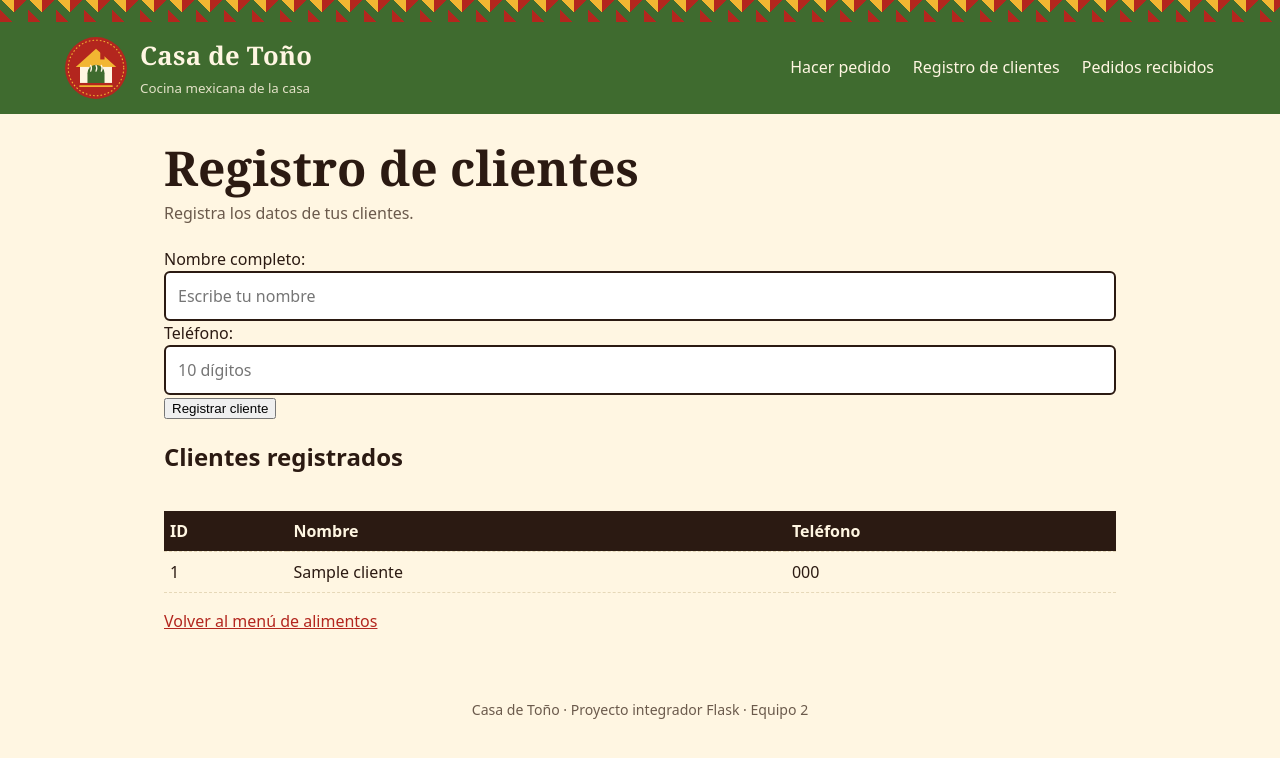
After one commit to Anchys99/Casa-de-to-o-Pedido-de-comida-, a Flask app: page /clientes in a window 1280 px wide. The commit adds this page. Shown: the top 758 px of the page. Run offline with Flask 3, Linux system fonts and the light colour scheme; tables that the repository leaves empty hold one stand-in row (values such as "Sample post").

Commit message:
Integracion de SQLite y registro de clientes

```diff
--- a/app.py
+++ b/app.py
@@ -1,40 +1,213 @@
 import re
+import sqlite3
 from datetime import datetime
 from flask import Flask, render_template, request, redirect, url_for
 
 app = Flask(__name__)
 
+# ---------------------------------
+# CONFIGURACION DEL MENU
+# ---------------------------------
+
 MENU = [
-    {"id": "pozole",     "nombre": "Pozole rojo",        "desc": "Maíz cacahuazintle, cerdo, lechuga y rábano", "precio": 95, "cat": "Platillos"},
-    {"id": "sopes",      "nombre": "Sopes (3 pzas)",     "desc": "Frijol, carne a elegir, queso y crema",       "precio": 70, "cat": "Platillos"},
-    {"id": "enchiladas", "nombre": "Enchiladas verdes",  "desc": "Pollo, salsa verde, crema y queso fresco",   "precio": 85, "cat": "Platillos"},
-    {"id": "tostadas",   "nombre": "Tostadas de tinga",  "desc": "Tinga de pollo, lechuga y aguacate",          "precio": 60, "cat": "Platillos"},
-    {"id": "quesadillas","nombre": "Quesadillas (3)",    "desc": "Masa azul con queso Oaxaca",                  "precio": 65, "cat": "Platillos"},
-    {"id": "tamales",    "nombre": "Tamal oaxaqueño",    "desc": "Mole negro con pollo, hoja de plátano",       "precio": 35, "cat": "Platillos"},
-    {"id": "horchata",   "nombre": "Agua de horchata",   "desc": "Vaso grande, con canela",                     "precio": 35, "cat": "Bebidas"},
-    {"id": "cafe",       "nombre": "Café de olla",       "desc": "Piloncillo y canela",                         "precio": 30, "cat": "Bebidas"},
-    {"id": "atole",      "nombre": "Atole de vainilla",  "desc": "Caliente, espeso y dulce",                    "precio": 30, "cat": "Bebidas"},
+    {"id": "pozole", "nombre": "Pozole rojo",
+     "desc": "Maíz cacahuazintle, cerdo, lechuga y rábano",
+     "precio": 95, "cat": "Platillos"},
+
+    {"id": "sopes", "nombre": "Sopes (3 pzas)",
+     "desc": "Frijol, carne a elegir, queso y crema",
+     "precio": 70, "cat": "Platillos"},
+
+    {"id": "enchiladas", "nombre": "Enchiladas verdes",
+     "desc": "Pollo, salsa verde, crema y queso fresco",
+     "precio": 85, "cat": "Platillos"},
+
+    {"id": "tostadas", "nombre": "Tostadas de tinga",
+     "desc": "Tinga de pollo, lechuga y aguacate",
+     "precio": 60, "cat": "Platillos"},
+
+    {"id": "quesadillas", "nombre": "Quesadillas (3)",
+     "desc": "Masa azul con queso Oaxaca",
+     "precio": 65, "cat": "Platillos"},
+
+    {"id": "tamales", "nombre": "Tamal oaxaqueño",
+     "desc": "Mole negro con pollo, hoja de plátano",
+     "precio": 35, "cat": "Platillos"},
+
+    {"id": "horchata", "nombre": "Agua de horchata",
+     "desc": "Vaso grande, con canela",
+     "precio": 35, "cat": "Bebidas"},
+
+    {"id": "cafe", "nombre": "Café de olla",
+     "desc": "Piloncillo y canela",
+     "precio": 30, "cat": "Bebidas"},
+
+    {"id": "atole", "nombre": "Atole de vainilla",
+     "desc": "Caliente, espeso y dulce",
+     "precio": 30, "cat": "Bebidas"},
 ]
+
 PRECIOS = {p["id"]: p for p in MENU}
 ENVIO = 30
-PAGOS = {"efectivo": "Efectivo", "tarjeta": "Tarjeta", "transferencia": "Transferencia"}
-SUCURSALES = ["Centro", "Coyoacán", "Polanco", "Tlalpan", "Satélite"]
 
-PEDIDOS = []
+PAGOS = {
+    "efectivo": "Efectivo",
+    "tarjeta": "Tarjeta",
+    "transferencia": "Transferencia"
+}
 
+SUCURSALES = ["Centro", "Coyoacán", "Polanco",
+              "Tlalpan", "Satélite"]
+
+
+# ---------------------------------
+# CONEXION CON SQLITE
+# ---------------------------------
+
+def conectar():
+    conexion = sqlite3.connect("database.db")
+    conexion.row_factory = sqlite3.Row
+    conexion.execute("PRAGMA foreign_keys = ON")
+    return conexion
+
+
+# ---------------------------------
+# CREAR BASE DE DATOS Y TABLAS
+# ---------------------------------
+
+def crear_base_datos():
+
+    conexion = conectar()
+
+    conexion.execute("""
+        CREATE TABLE IF NOT EXISTS clientes (
+            id INTEGER PRIMARY KEY AUTOINCREMENT,
+            nombre TEXT NOT NULL,
+            telefono TEXT NOT NULL UNIQUE
+        )
+    """)
+
+    conexion.execute("""
+        CREATE TABLE IF NOT EXISTS pedidos (
+            id INTEGER PRIMARY KEY AUTOINCREMENT,
+            folio TEXT UNIQUE,
+            fecha TEXT NOT NULL,
+            cliente_id INTEGER NOT NULL,
+            sucursal TEXT NOT NULL,
+            entrega TEXT NOT NULL,
+            direccion TEXT,
+            pago TEXT NOT NULL,
+            notas TEXT,
+            subtotal REAL NOT NULL,
+            envio REAL NOT NULL,
+            total REAL NOT NULL,
+            FOREIGN KEY (cliente_id)
+                REFERENCES clientes(id)
+        )
+    """)
+
+    conexion.execute("""
+        CREATE TABLE IF NOT EXISTS detalle_pedidos (
+            id INTEGER PRIMARY KEY AUTOINCREMENT,
+            pedido_id INTEGER NOT NULL,
+            producto_id TEXT NOT NULL,
+            nombre TEXT NOT NULL,
+            cantidad INTEGER NOT NULL,
+            precio REAL NOT NULL,
+            importe REAL NOT NULL,
+            FOREIGN KEY (pedido_id)
+                REFERENCES pedidos(id)
+        )
+    """)
+
+    conexion.commit()
+    conexion.close()
+
+
+# ---------------------------------
+# PAGINA PRINCIPAL
+# ---------------------------------
 
 @app.route("/", methods=["GET"])
 def index():
-    """GET: muestra el formulario de pedido."""
-    return render_template("index.html", menu=MENU, sucursales=SUCURSALES,
-                           pagos=PAGOS, envio=ENVIO, datos={}, errores={})
 
+    return render_template(
+        "index.html",
+        menu=MENU,
+        sucursales=SUCURSALES,
+        pagos=PAGOS,
+        envio=ENVIO,
+        datos={},
+        errores={}
+    )
+
+
+# ---------------------------------
+# REGISTRO DE CLIENTES
+# ---------------------------------
+
+@app.route("/clientes", methods=["GET", "POST"])
+def clientes():
+
+    conexion = conectar()
+
+    if request.method == "POST":
+
+        nombre = (request.form.get("nombre") or "").strip()
+        telefono = re.sub(
+            r"\D", "", request.form.get("telefono", "")
+        )
+
+        if len(nombre) < 3 or not re.fullmatch(r"\d{10}", telefono):
+            lista = conexion.execute(
+                "SELECT * FROM clientes ORDER BY id DESC"
+            ).fetchall()
+
+            conexion.close()
+
+            return render_template(
+                "clientes.html",
+                clientes=lista,
+                error="Verifica el nombre y el teléfono de 10 dígitos."
+            ), 400
+
+        conexion.execute("""
+            INSERT INTO clientes (nombre, telefono)
+            VALUES (?, ?)
+            ON CONFLICT(telefono)
+            DO UPDATE SET nombre = excluded.nombre
+        """, (nombre, telefono))
+
+        conexion.commit()
+        conexion.close()
+
+        return redirect(url_for("clientes"))
+
+    lista = conexion.execute(
+        "SELECT * FROM clientes ORDER BY id DESC"
+    ).fetchall()
+
+    conexion.close()
+
+    return render_template(
+        "clientes.html",
+        clientes=lista,
+        error=None
+    )
+
+
+# ---------------------------------
+# REGISTRO DE PEDIDOS
+# ---------------------------------
 
 @app.route("/pedido", methods=["POST"])
 def pedido():
-    """POST: recibe, valida y procesa el pedido con request.form.get()."""
+
     nombre = (request.form.get("nombre") or "").strip()
-    telefono = re.sub(r"\D", "", request.form.get("telefono", ""))
+    telefono = re.sub(
+        r"\D", "", request.form.get("telefono", "")
+    )
+
     sucursal = request.form.get("sucursal", "")
     entrega = request.form.get("entrega", "")
     direccion = (request.form.get("direccion") or "").strip()
@@ -42,58 +215,195 @@ def pedido():
     notas = (request.form.get("notas") or "").strip()
 
     errores = {}
+
     if len(nombre) < 3:
-        errores["nombre"] = "Escribe tu nombre completo (mínimo 3 letras)."
+        errores["nombre"] = "Escribe tu nombre completo."
+
     if not re.fullmatch(r"\d{10}", telefono):
         errores["telefono"] = "El teléfono debe tener 10 dígitos."
+
     if sucursal not in SUCURSALES:
-        errores["sucursal"] = "Elige la sucursal que prepara tu pedido."
+        errores["sucursal"] = "Elige una sucursal."
+
     if entrega not in ("sucursal", "domicilio"):
         errores["entrega"] = "Elige cómo recibirás tu pedido."
+
     if entrega == "domicilio" and len(direccion) < 8:
-        errores["direccion"] = "Escribe calle, número y colonia para el envío."
+        errores["direccion"] = "Escribe tu dirección completa."
+
     if pago not in PAGOS:
         errores["pago"] = "Elige un método de pago."
+
     if len(notas) > 200:
         errores["notas"] = "Las notas no pueden pasar de 200 caracteres."
 
-    items, subtotal = [], 0
+    items = []
+    subtotal = 0
+
     for pid, prod in PRECIOS.items():
+
         try:
             cant = int(request.form.get(f"qty_{pid}", 0))
-        except ValueError:
+        except (ValueError, TypeError):
             cant = 0
+
         cant = max(0, min(cant, 20))
+
         if cant:
             importe = cant * prod["precio"]
             subtotal += importe
-            items.append({"nombre": prod["nombre"], "cant": cant, "importe": importe})
+
+            items.append({
+                "id": pid,
+                "nombre": prod["nombre"],
+                "cant": cant,
+                "precio": prod["precio"],
+                "importe": importe
+            })
+
     if not items:
-        errores["items"] = "Agrega al menos un platillo o bebida a tu pedido."
+        errores["items"] = "Agrega al menos un alimento."
 
     if errores:
-        return render_template("index.html", menu=MENU, sucursales=SUCURSALES,
-                               pagos=PAGOS, envio=ENVIO, datos=request.form,
-                               errores=errores), 400
+
+        return render_template(
+            "index.html",
+            menu=MENU,
+            sucursales=SUCURSALES,
+            pagos=PAGOS,
+            envio=ENVIO,
+            datos=request.form,
+            errores=errores
+        ), 400
 
     costo_envio = ENVIO if entrega == "domicilio" else 0
+    total = subtotal + costo_envio
+
+    fecha = datetime.now().strftime("%d/%m/%Y %H:%M")
+
+    conexion = conectar()
+
+    try:
+
+        # Buscar o registrar al cliente
+        conexion.execute("""
+            INSERT INTO clientes (nombre, telefono)
+            VALUES (?, ?)
+            ON CONFLICT(telefono)
+            DO UPDATE SET nombre = excluded.nombre
+        """, (nombre, telefono))
+
+        cliente = conexion.execute(
+            "SELECT id FROM clientes WHERE telefono = ?",
+            (telefono,)
+        ).fetchone()
+
+        cliente_id = cliente["id"]
+
+        # Guardar el pedido
+        cursor = conexion.execute("""
+            INSERT INTO pedidos (
+                fecha, cliente_id, sucursal, entrega,
+                direccion, pago, notas, subtotal, envio, total
+            )
+            VALUES (?, ?, ?, ?, ?, ?, ?, ?, ?, ?)
+        """, (
+            fecha, cliente_id, sucursal, entrega,
+            direccion, PAGOS[pago], notas,
+            subtotal, costo_envio, total
+        ))
+
+        pedido_id = cursor.lastrowid
+        folio = f"CT-{pedido_id:04d}"
+
+        conexion.execute(
+            "UPDATE pedidos SET folio = ? WHERE id = ?",
+            (folio, pedido_id)
+        )
+
+        # Guardar cada alimento del pedido
+        for item in items:
+
+            conexion.execute("""
+                INSERT INTO detalle_pedidos (
+                    pedido_id, producto_id, nombre,
+                    cantidad, precio, importe
+                )
+                VALUES (?, ?, ?, ?, ?, ?)
+            """, (
+                pedido_id,
+                item["id"],
+                item["nombre"],
+                item["cant"],
+                item["precio"],
+                item["importe"]
+            ))
+
+        conexion.commit()
+
+    except Exception:
+        conexion.rollback()
+        raise
+
+    finally:
+        conexion.close()
+
     registro = {
-        "folio": f"CT-{len(PEDIDOS) + 1:04d}",
-        "fecha": datetime.now().strftime("%d/%m/%Y %H:%M"),
-        "nombre": nombre, "telefono": telefono, "sucursal": sucursal,
-        "entrega": entrega, "direccion": direccion, "pago": PAGOS[pago],
-        "notas": notas, "items": items, "subtotal": subtotal,
-        "envio": costo_envio, "total": subtotal + costo_envio,
+        "folio": folio,
+        "fecha": fecha,
+        "nombre": nombre,
+        "telefono": telefono,
+        "sucursal": sucursal,
+        "entrega": entrega,
+        "direccion": direccion,
+        "pago": PAGOS[pago],
+        "notas": notas,
+        "items": items,
+        "subtotal": subtotal,
+        "envio": costo_envio,
+        "total": total
     }
-    PEDIDOS.append(registro)
+
     return render_template("confirmacion.html", p=registro)
 
 
+# ---------------------------------
+# LISTA DE PEDIDOS RECIBIDOS
+# ---------------------------------
+
 @app.route("/pedidos", methods=["GET"])
 def pedidos():
-    """GET: lista de pedidos recibidos (para la demostración en clase)."""
-    return render_template("pedidos.html", pedidos=reversed(PEDIDOS))
+
+    conexion = conectar()
+
+    lista = conexion.execute("""
+        SELECT
+            pedidos.folio,
+            pedidos.fecha,
+            clientes.nombre,
+            pedidos.sucursal,
+            pedidos.entrega,
+            pedidos.total
+        FROM pedidos
+        INNER JOIN clientes
+        ON pedidos.cliente_id = clientes.id
+        ORDER BY pedidos.id DESC
+    """).fetchall()
+
+    pedidos_lista = [dict(p) for p in lista]
+
+    conexion.close()
+
+    return render_template(
+        "pedidos.html",
+        pedidos=pedidos_lista
+    )
 
 
+# ---------------------------------
+# EJECUTAR APLICACION
+# ---------------------------------
+
 if __name__ == "__main__":
+    crear_base_datos()
     app.run(debug=True)
--- a/templates/base.html
+++ b/templates/base.html
@@ -14,7 +14,11 @@
       <img src="{{ url_for('static', filename='logo.svg') }}" alt="" width="64" height="64">
       <span><strong>Casa de Toño</strong><small>Cocina mexicana de la casa</small></span>
     </a>
-    <nav><a href="{{ url_for('index') }}">Hacer pedido</a><a href="{{ url_for('pedidos') }}">Pedidos recibidos</a></nav>
+    <nav>
+    <a href="{{ url_for('index') }}">Hacer pedido</a>
+    <a href="{{ url_for('clientes') }}">Registro de clientes</a>
+    <a href="{{ url_for('pedidos') }}">Pedidos recibidos</a>
+</nav>
   </header>
   <main>{% block contenido %}{% endblock %}</main>
   <footer class="pie">Casa de Toño · Proyecto integrador Flask · Equipo 2</footer>
--- /dev/null
+++ b/templates/clientes.html
@@ -0,0 +1,89 @@
+{% extends "base.html" %}
+
+{% block title %}Registro de clientes · Casa de Toño{% endblock %}
+
+{% block contenido %}
+
+<section class="intro">
+    <h1>Registro de clientes</h1>
+    <p>Registra los datos de tus clientes.</p>
+</section>
+
+<section class="formulario">
+
+    <form method="POST">
+
+        <label for="nombre">Nombre completo:</label>
+        <input
+            type="text"
+            id="nombre"
+            name="nombre"
+            placeholder="Escribe tu nombre"
+            required
+        >
+
+        <label for="telefono">Teléfono:</label>
+        <input
+            type="tel"
+            id="telefono"
+            name="telefono"
+            placeholder="10 dígitos"
+            maxlength="10"
+            required
+        >
+
+        {% if error %}
+            <p>{{ error }}</p>
+        {% endif %}
+
+        <button type="submit">
+            Registrar cliente
+        </button>
+
+    </form>
+
+</section>
+
+<section class="intro">
+    <h2>Clientes registrados</h2>
+</section>
+
+{% if clientes %}
+
+<div class="tabla-scroll">
+    <table class="tabla">
+
+        <thead>
+            <tr>
+                <th>ID</th>
+                <th>Nombre</th>
+                <th>Teléfono</th>
+            </tr>
+        </thead>
+
+        <tbody>
+            {% for cliente in clientes %}
+            <tr>
+                <td>{{ cliente.id }}</td>
+                <td>{{ cliente.nombre }}</td>
+                <td>{{ cliente.telefono }}</td>
+            </tr>
+            {% endfor %}
+        </tbody>
+
+    </table>
+</div>
+
+{% else %}
+
+<p class="vacio-pag">
+    Todavía no hay clientes registrados.
+</p>
+
+{% endif %}
+
+<a href="{{ url_for('index') }}">
+    Volver al menú de alimentos
+</a>
+
+{% endblock %}
```
Also changed, not shown: 1 other file.
